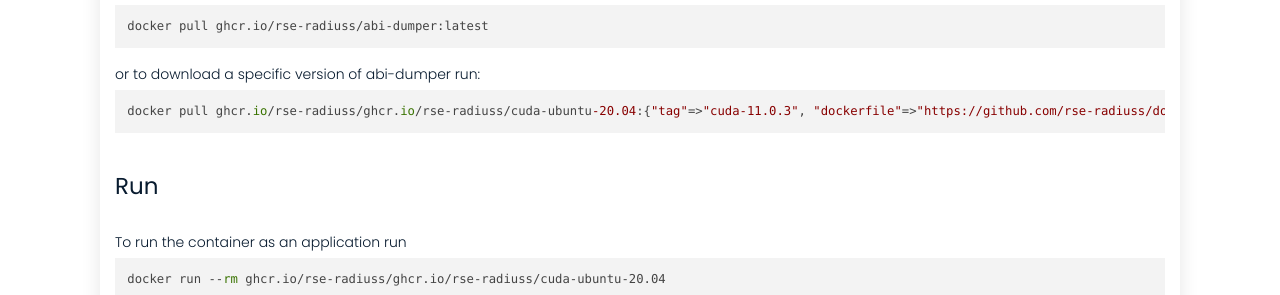
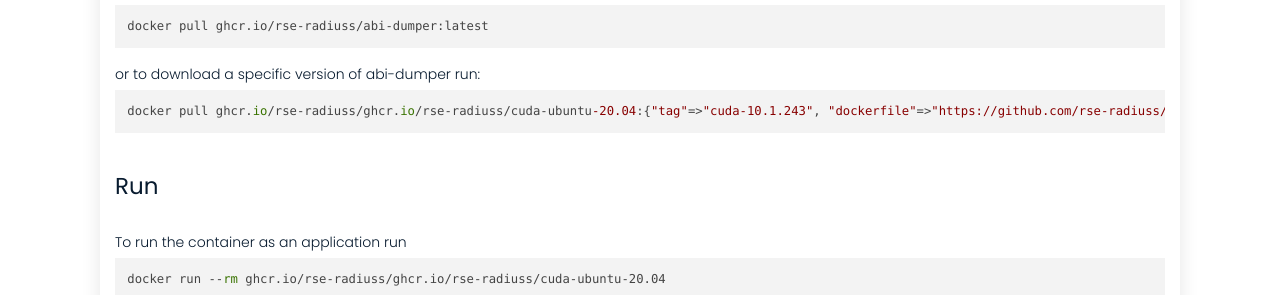
Before and after one commit to rse-ops/docker-images, a Jekyll site: the page built from _library/ghcr.io-rse-radiuss-cuda-ubuntu-20.04.md, in a window 1280 px wide and 1002 px high. Shown: the part 520-815 px from the top of the window. Built offline with Jekyll 4.4.1, drawn with Linux system fonts in a browser that asks for light colours; nearby versions of some CDN libraries.

Commit message:
Automated push to update library 2021-09-28

```diff
--- a/_library/ghcr.io-rse-radiuss-cuda-ubuntu-20.04.md
+++ b/_library/ghcr.io-rse-radiuss-cuda-ubuntu-20.04.md
@@ -1,14 +1,11 @@
 ---
 layout: container
 name: ghcr.io/rse-radiuss/cuda-ubuntu-20.04
-updated_at: 2021-09-28 15:24:44.385780
+updated_at: 2021-09-28 15:25:20.463822
 
 
 container_url: https://github.com/orgs/rse-radiuss/packages/container/package/cuda-ubuntu-20.04
 versions:
- - tag: cuda-11.0.3
-   dockerfile: https://github.com/rse-radiuss/docker-images/blob/main/ubuntu/cuda/Dockerfile
-   manifest: https://crane.ggcr.dev/manifest/ghcr.io/rse-radiuss/cuda-ubuntu-20.04:cuda-11.0.3
  - tag: cuda-10.1.243
    dockerfile: https://github.com/rse-radiuss/docker-images/blob/main/ubuntu/cuda/Dockerfile
    manifest: https://crane.ggcr.dev/manifest/ghcr.io/rse-radiuss/cuda-ubuntu-20.04:cuda-10.1.243
```
Also changed, not shown: other parts of _library/ghcr.io-rse-radiuss-cuda-ubuntu-20.04.md (+3 -0 lines).
